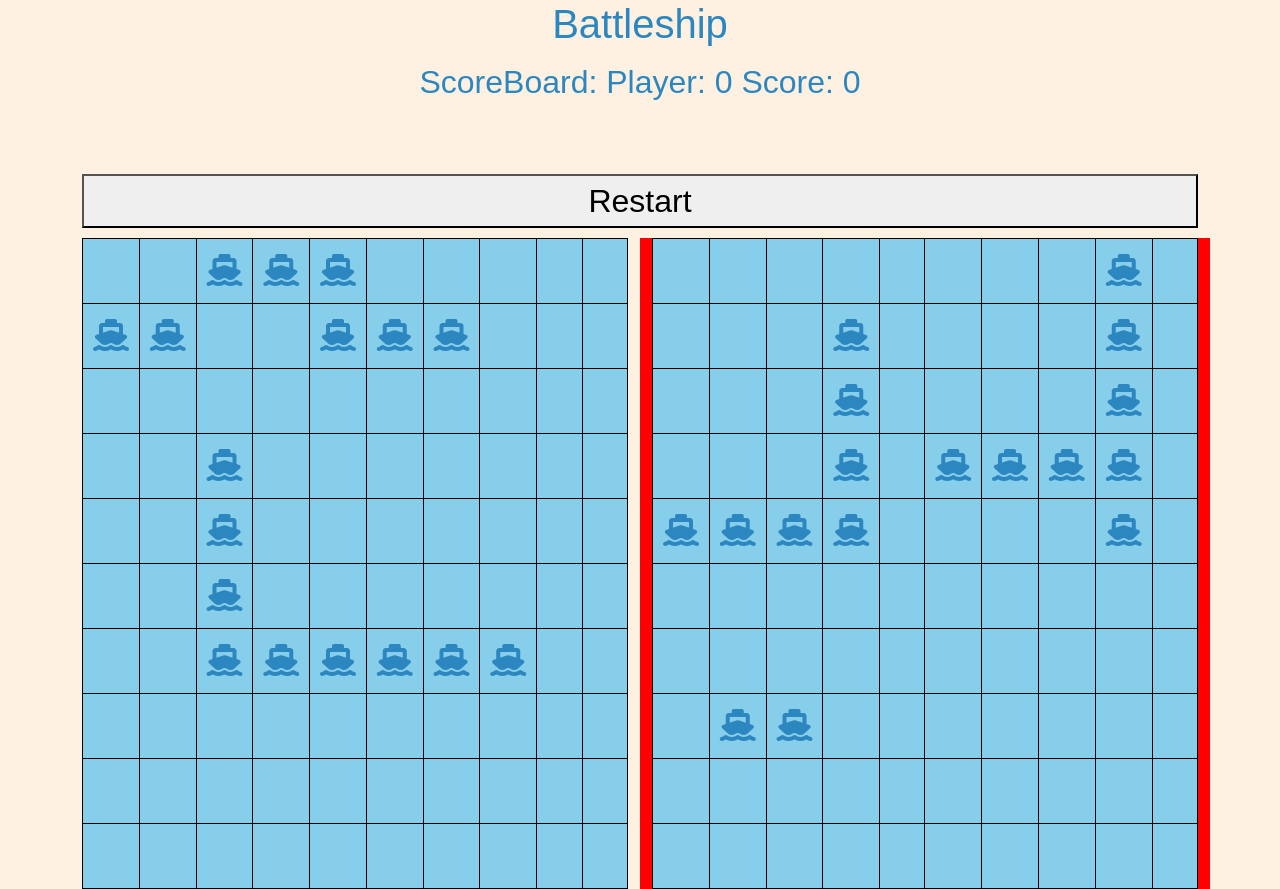
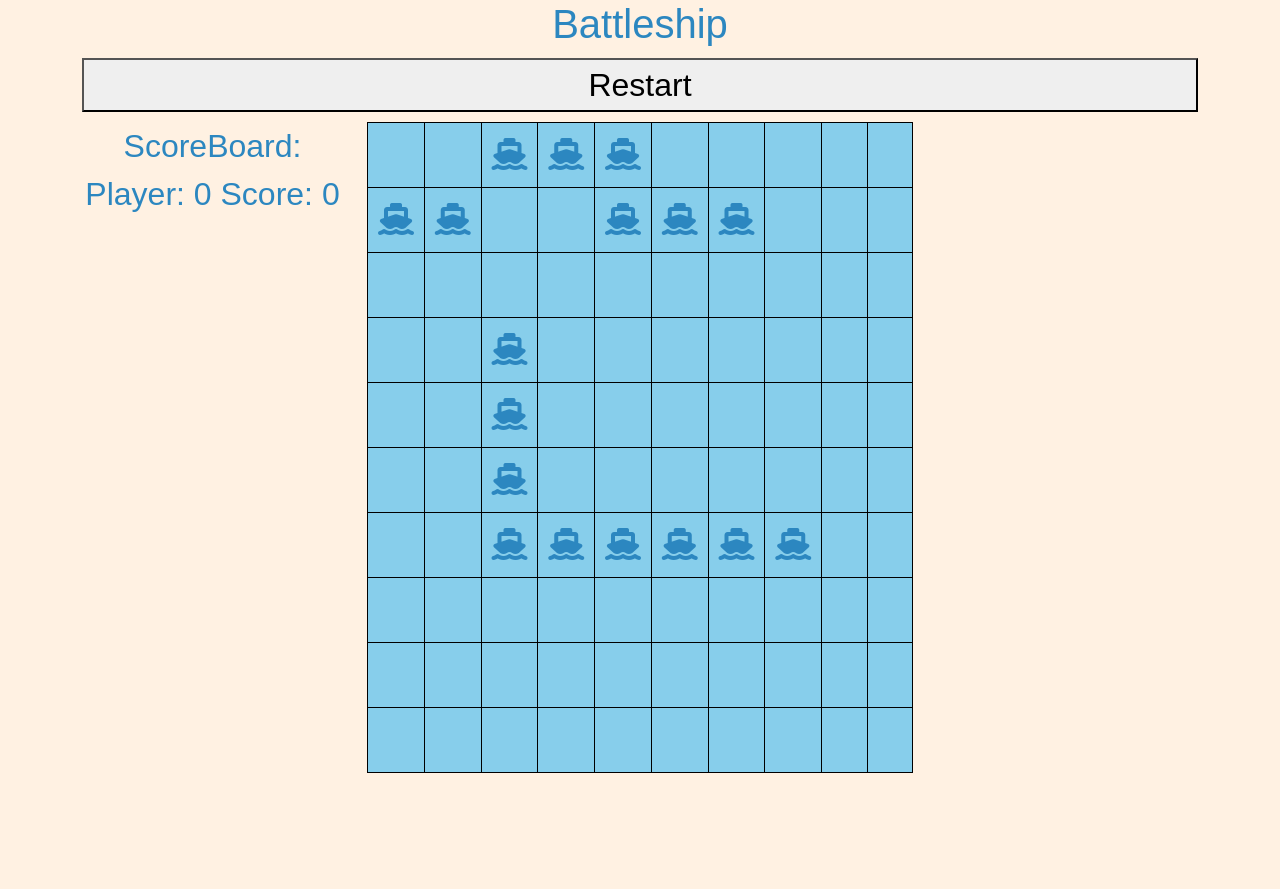
Before and after one commit to bomendez/bo-mendez-sruti-munukutla-project2, a React (Create React App) app: page /game-board in a window 1280 px wide. Both pictures are taken after a click on the button "Restart". After the commit the page ends 800 px from the top, so only its background shows below. Built offline with nearby package versions, Linux system fonts and the light colour scheme; a web font is replaced by a local one.

Commit message:
free play set up, restart for freePlay working

```diff
--- a/src/components/game.jsx
+++ b/src/components/game.jsx
@@ -8,6 +8,7 @@ import { useSelector } from 'react-redux';
 function Game() {
         const boardStats = useSelector(state => state.BoardReducer);
         const playerTurn = useSelector(state => state.PlayerReducer.player_turn);
+        const isFreePlay = useSelector(state => state.BoardReducer.gameType.freePlay);
         //winner logic
         let playerZeroWins = false;
         let playerOneWins = false;
@@ -31,9 +32,33 @@ function Game() {
             rightClassStat = 'classOverlay';
             leftClassStat = 'highlight';
         }
+        if(isFreePlay){
+            return(
+                <div className="container board-wrapper">
+                <h1>Battleship</h1>
+
+
+                <Restart/>
+                <div className="row">
+                <div className='col-3'>
+                <div className="ScoreBoard">ScoreBoard:
+                Player: {playerTurn} <span> </span>
+                Score: {playerTurn === 0 ? (17 - boardStats.player_one.score): (17- boardStats.player_zero.score)}</div>
+                <div className={winnerBoardClass}>Player {playerZeroWins ? 0 : 1} wins the game</div>
+                    </div>
+                    <div className='col-6'>
+                        <Board player_id ="0"/>
+                    </div>
+                    {/* <div className={'col-6 ' + rightClassStat}>
+                        <Board player_id="1"/>
+                    </div> */}
+                </div>
+            </div>);
+        }else{
         return (
         <div className="container board-wrapper">
             <h1>Battleship</h1>
+
             <div className="ScoreBoard">ScoreBoard:
             Player: {playerTurn} <span> </span>
             Score: {playerTurn === 0 ? (17 - boardStats.player_one.score): (17- boardStats.player_zero.score)}</div>
@@ -48,6 +73,7 @@ function Game() {
                 </div>
             </div>
         </div>);
+        }
 }
 
 export default Game;
--- a/src/reducers/board.js
+++ b/src/reducers/board.js
@@ -35,7 +35,9 @@ function initialStateFunc() {
   function putShipsOnBoard() {
     for(let ship in ships){
       placeOneShip(ship, ships[ship], initialState.player_zero)
-      placeOneShip(ship, ships[ship], initialState.player_one)
+      if(!initialState.gameType.freePlay){
+        placeOneShip(ship, ships[ship], initialState.player_one)
+      }
     }
   }
 
@@ -234,7 +236,15 @@ export const BoardReducer = (state, action) => {
   }
 }
   if (action.type === RESTART) {
-    return initialStateFunc();
+   let newState =  initialStateFunc();
+   return {
+    ...newState,
+    gameType: {
+      ...newState.gameType,
+      freePlay: true
+    }
+  }
+
   }
 
   if(action.type === SET_GAME_TYPE){
```
